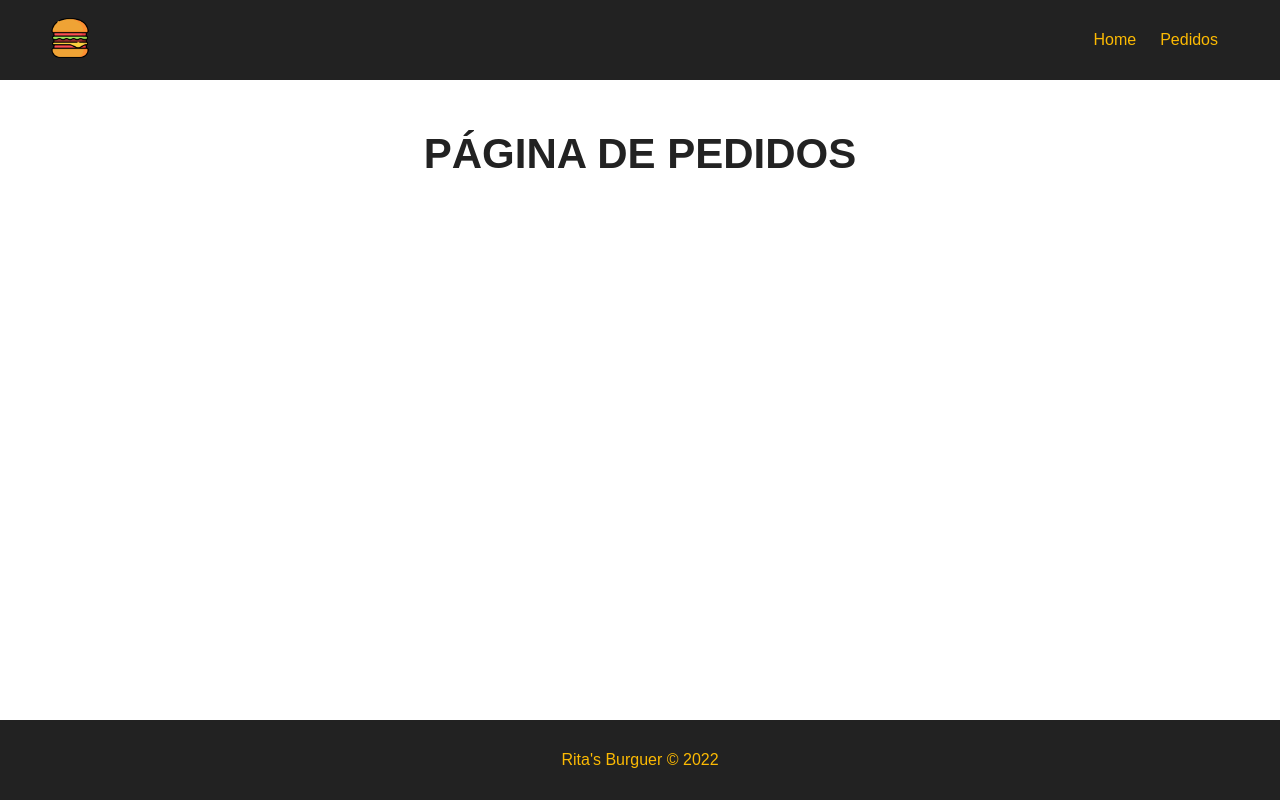
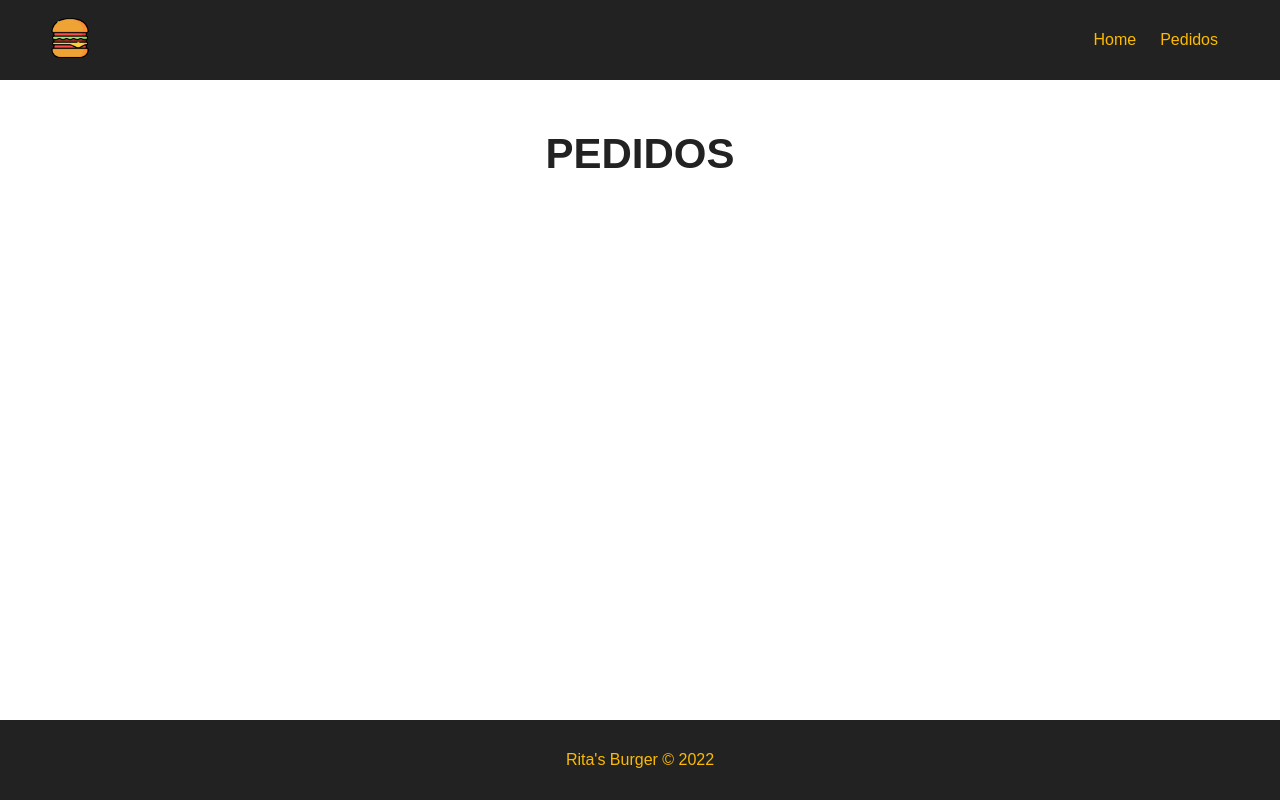
Before and after one commit to RitaFer/ritas-burger, a Vue app: page /requests in a window 1280 px wide. Built offline with nearby package versions, Linux system fonts and the light colour scheme.

Commit message:
updated burgers

```diff
--- a/db/db.json
+++ b/db/db.json
@@ -28,7 +28,7 @@
         "type": "Selado + Margarina"
       }
     ],
-    "burguerType": [
+    "burgerType": [
       {
         "id": 1,
         "type": "Carne"
--- a/package.json
+++ b/package.json
@@ -1,5 +1,5 @@
 {
-  "name": "ritas-burguer",
+  "name": "ritas-burger",
   "version": "0.1.0",
   "private": true,
   "scripts": {
--- a/public/index.html
+++ b/public/index.html
@@ -5,7 +5,7 @@
     <meta http-equiv="X-UA-Compatible" content="IE=edge">
     <meta name="viewport" content="width=device-width,initial-scale=1.0">
     <link rel="icon" href="favicon.ico">
-    <title>Rita's Burguer</title>
+    <title>Rita's Burger</title>
   </head>
   <body>
     <div id="app">
--- a/src/App.vue
+++ b/src/App.vue
@@ -16,7 +16,7 @@ export default {
   data() {
     return {
       src_logo: "/img/logo.png",
-      alt_logo: "Logotipo Ritas Burguer"
+      alt_logo: "Logotipo Ritas burger"
     }
   }
 }
--- a/src/components/Footer.vue
+++ b/src/components/Footer.vue
@@ -1,6 +1,6 @@
 <template>
   <footer id="footer">
-    <p>Rita's Burguer &copy; 2022</p>
+    <p>Rita's Burger &copy; 2022</p>
   </footer>
 </template>
 <script>
--- a/src/views/Home.vue
+++ b/src/views/Home.vue
@@ -1,6 +1,6 @@
 <template>
   <div class="main-container">
-    <h1>PÁGINA HOME</h1>
+    <h1>Monte o seu burger: </h1>
   </div>
 </template>
 
--- a/src/views/Requests.vue
+++ b/src/views/Requests.vue
@@ -1,5 +1,5 @@
 <template>
   <div class="main-container">
-    <h1>PÁGINA DE PEDIDOS</h1>
+    <h1>PEDIDOS</h1>
   </div>
 </template>
```
Also changed, not shown: 1 other file (tests, documents, lock files or other folders).
